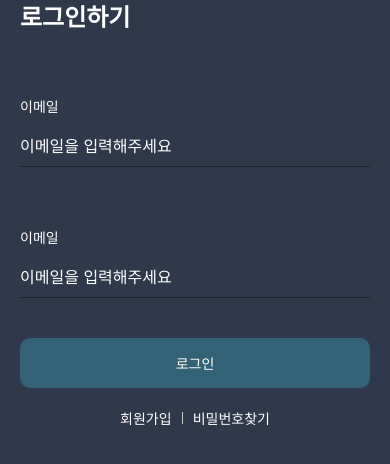
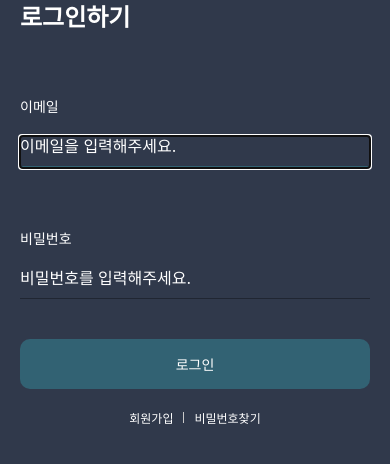
Before and after one commit to zaar625/wmApp, a React Native app: screen /employeeLoginPage in a window 390 px wide. Shown: the top 464 px of the page. Built offline with nearby package versions, Linux system fonts and the light colour scheme.

Commit message:
InputBox component _ input focus event added

```diff
--- a/App/screens/login/InputBox.tsx
+++ b/App/screens/login/InputBox.tsx
@@ -1,16 +1,32 @@
 import { StyleSheet, Text, View, TextInput } from 'react-native';
-import React from 'react';
+import React, { useState } from 'react';
 
-export default React.forwardRef(function InputBox({ fn }: any, ref: any) {
-  console.log(ref);
+interface Props {
+  onSubmitEditing?: () => void;
+  placeholder: string;
+  label: string;
+}
+
+export default React.forwardRef(function InputBox(
+  { onSubmitEditing, placeholder, label }: Props,
+  ref: any
+) {
+  const [focusActive, setFocusActive] = useState(false);
+
+  const inputFocused = () => {
+    setFocusActive(true);
+  };
+
   return (
     <View style={styles.container}>
-      <Text style={styles.label}>이메일</Text>
+      <Text style={styles.label}>{label}</Text>
       <TextInput
         ref={ref}
-        placeholder="이메일을 입력해주세요"
-        style={styles.input}
-        onSubmitEditing={fn}
+        placeholder={placeholder}
+        style={[styles.input, focusActive && styles.focusedInput]}
+        onSubmitEditing={onSubmitEditing}
+        onFocus={inputFocused}
+        onBlur={() => setFocusActive(false)}
       />
     </View>
   );
--- a/App/screens/login/employee/index.tsx
+++ b/App/screens/login/employee/index.tsx
@@ -7,28 +7,36 @@ import {
   TextInput,
   Pressable
 } from 'react-native';
-import React, { useRef } from 'react';
+import React, { useEffect, useRef } from 'react';
 import { SafeAreaView } from 'react-native-safe-area-context';
 
 import InputBox from '../InputBox';
 
 export default function EmployeeLoginPage() {
-  const inputBoxRef1 = useRef(null);
-  const inputBoxRef2 = useRef<null | TextInput>(null);
+  const emailInputRef = useRef<null | TextInput>(null);
+  const passwordInputRef = useRef<null | TextInput>(null);
 
-  const handleInputBox01Submit = () => {
-    console.log('click');
-    inputBoxRef2.current?.focus();
+  const inputSubmit = () => {
+    passwordInputRef.current?.focus();
   };
+
+  useEffect(() => {
+    emailInputRef.current?.focus();
+  }, []);
 
   return (
     <TouchableWithoutFeedback onPress={Keyboard.dismiss}>
       <SafeAreaView style={styles.bg}>
         <Text style={styles.titleText}>로그인하기</Text>
-        {/* 인풋박스 */}
-        <InputBox fn={handleInputBox01Submit} />
-        <InputBox ref={inputBoxRef2} />
-        {/* 버튼 */}
+
+        <InputBox
+          ref={emailInputRef}
+          onSubmitEditing={inputSubmit}
+          placeholder="이메일을 입력해주세요."
+          label="이메일"
+        />
+        <InputBox ref={passwordInputRef} placeholder="비밀번호를 입력해주세요." label="비밀번호" />
+
         <Pressable style={({ pressed }) => [styles.Btn, { opacity: pressed ? 0.6 : 1 }]}>
           <Text style={styles.btnText}>로그인</Text>
         </Pressable>
@@ -77,6 +85,7 @@ const styles = StyleSheet.create({
     marginTop: 20
   },
   subBtnText: {
-    color: '#fff'
+    color: '#fff',
+    fontSize: 12
   }
 });
```
